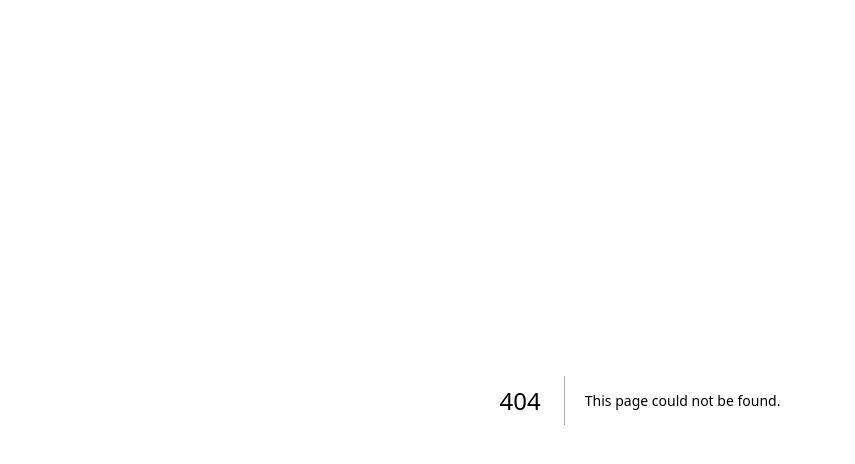
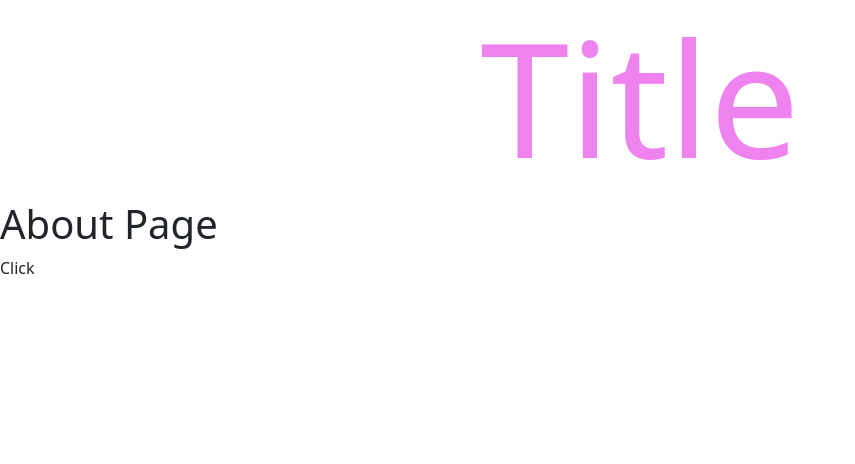
Before and after one commit to BhaskarJ123/task-clone-Next, a Next.js app: page /about in a window 1280 px wide. Before the commit this address had no page. Shown: the top 464 px of the page, without its empty margins (0-855 px from the left). Built offline with nearby package versions, Linux system fonts and the light colour scheme.

Commit message:
Added styled components to the project.

```diff
--- a/package.json
+++ b/package.json
@@ -18,6 +18,7 @@
     "@types/node": "18.14.0",
     "@types/react": "18.0.28",
     "@types/react-dom": "18.0.11",
+    "@types/styled-components": "^5.1.26",
     "@types/validator": "^13.7.12",
     "eslint": "8.34.0",
     "eslint-config-next": "13.1.6",
@@ -26,7 +27,11 @@
     "react-dom": "18.2.0",
     "react-redux": "^8.0.5",
     "redux": "^4.2.1",
+    "styled-components": "^5.3.6",
     "typescript": "4.9.5",
     "validator": "^13.9.0"
+  },
+  "devDependencies": {
+    "babel-plugin-styled-components": "^2.0.7"
   }
 }
--- a/src/components/Header.tsx
+++ b/src/components/Header.tsx
@@ -2,6 +2,7 @@ import Link from "next/link";
 import React from "react";
 import * as Avatar from '@radix-ui/react-avatar';
 import { useState,useEffect } from "react";
+import styles from '@/styles/Header.module.css';
 
 const Header = () => {
 
@@ -40,8 +41,8 @@ const Header = () => {
             role="button"
             aria-expanded="false"
           >
-          <Avatar.Root className="AvatarRoot">
-            <Avatar.Fallback className="AvatarFallback">{userInitials}</Avatar.Fallback>
+          <Avatar.Root className={styles.AvatarRoot}>
+            <Avatar.Fallback className={styles.AvatarFallback}>{userInitials}</Avatar.Fallback>
           </Avatar.Root>
           </a>
           <ul className="dropdown-menu">
--- /dev/null
+++ b/src/pages/about.tsx
@@ -0,0 +1,20 @@
+import styled from 'styled-components';
+
+const Title = styled.h1 `
+  font-size: 10em;
+  text-align: center;
+  color: violet;
+`;
+
+const about = () => {
+
+    return (
+        <>
+            <Title>Title</Title>
+            <h1>About Page</h1>
+            <button>Click</button>
+        </>
+    )
+}
+
+export default about;
--- a/src/styles/globals.css
+++ b/src/styles/globals.css
@@ -109,138 +109,6 @@ button {
 
 /*  ---  */
 
-/* Styling for the Radix-UI Select Component */
-
-/* reset */
-button {
-  all: unset;
-}
-
-.SelectTrigger {
-  display: inline-flex;
-  align-items: center;
-  justify-content: center;
-  border-radius: 4px;
-  padding: 0 15px;
-  font-size: 13px;
-  line-height: 1;
-  height: 35px;
-  gap: 5px;
-  background-color: white;
-  color: var(--violet11);
-  box-shadow: 0 2px 10px var(--blackA7);
-}
-.SelectTrigger:hover {
-  background-color: var(--mauve3);
-}
-.SelectTrigger:focus {
-  box-shadow: 0 0 0 2px black;
-}
-.SelectTrigger[data-placeholder] {
-  color: var(--violet9);
-}
-
-.SelectIcon {
-  color: Var(--violet11);
-}
-
-.SelectContent {
-  overflow: hidden;
-  background-color: white;
-  border-radius: 6px;
-  box-shadow: 0px 10px 38px -10px rgba(22, 23, 24, 0.35), 0px 10px 20px -15px rgba(22, 23, 24, 0.2);
-}
-
-.SelectViewport {
-  padding: 5px;
-}
-
-.SelectItem {
-  font-size: 13px;
-  line-height: 1;
-  color: var(--violet11);
-  border-radius: 3px;
-  display: flex;
-  align-items: center;
-  height: 25px;
-  padding: 0 35px 0 25px;
-  position: relative;
-  user-select: none;
-}
-.SelectItem[data-disabled] {
-  color: var(--mauve8);
-  pointer-events: none;
-}
-.SelectItem[data-highlighted] {
-  outline: none;
-  background-color: var(--violet9);
-  color: var(--violet1);
-}
-
-.SelectLabel {
-  padding: 0 25px;
-  font-size: 12px;
-  line-height: 25px;
-  color: var(--mauve11);
-}
-
-.SelectSeparator {
-  height: 1px;
-  background-color: var(--violet6);
-  margin: 5px;
-}
-
-.SelectItemIndicator {
-  position: absolute;
-  left: 0;
-  width: 25px;
-  display: inline-flex;
-  align-items: center;
-  justify-content: center;
-}
-
-.SelectScrollButton {
-  display: flex;
-  align-items: center;
-  justify-content: center;
-  height: 25px;
-  background-color: white;
-  color: var(--violet11);
-  cursor: default;
-}
-
-/* --- */
-
-/* Styling for the Radix-UI Avatar Component */
-
-.AvatarRoot {
-  display: inline-flex;
-  align-items: center;
-  justify-content: center;
-  vertical-align: middle;
-  overflow: hidden;
-  user-select: none;
-  width: 45px;
-  height: 45px;
-  border-radius: 100%;
-  background-color: var(--blackA3);
-}
-
-.AvatarFallback {
-  width: 100%;
-  height: 100%;
-  display: flex;
-  align-items: center;
-  justify-content: center;
-  background-color: white;
-  color: var(--violet11);
-  font-size: 15px;
-  line-height: 1;
-  font-weight: 500;
-}
-
-/* --- */
-
 .headerContainer{
   padding-left: 2vw;
   padding-right: 2vw;
```
Also changed, not shown: src/components/Tokens.tsx (+7 -4 lines), src/components/styled-components/CancelButton.tsx (added, +10 -0 lines), src/components/styled-components/DeleteButton.tsx (added, +10 -0 lines), src/styles/Header.module.css (added, +25 -0 lines), .babelrc (added), 1 other file (tests, documents, lock files or other folders).
